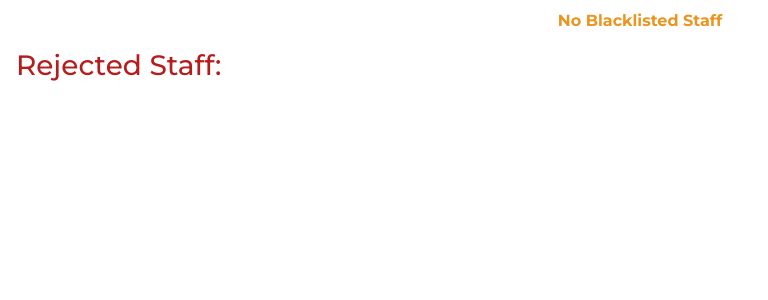
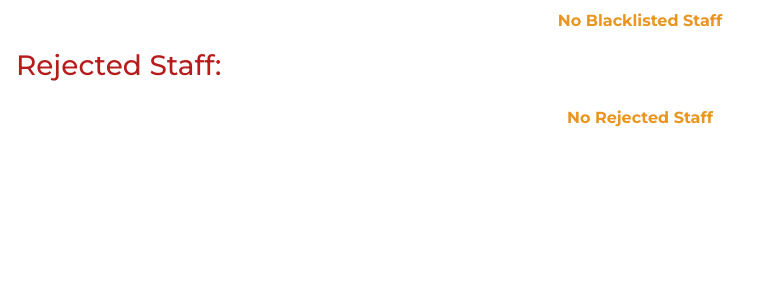
Before and after one commit to 24f2005691/v1-trekking-management-system, a Flask app: page /admin/manage-staff in a window 1280 px wide. Shown: the part 345-645 px from the top of the page, without its empty margins (0-768 px from the left). Run offline with Flask 3, Linux system fonts and the light colour scheme; the visitor is signed in with stand-in values (Sample User, id 1); some web fonts are replaced.

Commit message:
Milestone-TMA Final-Submission

```diff
--- a/app.py
+++ b/app.py
@@ -3,6 +3,7 @@ from config import db, Config
 from models import Users, Treks, Bookings
 from routes import auth_bp, admin_bp, user_bp, staff_bp
 from werkzeug.security import generate_password_hash
+from sqlalchemy import func
 
 app = Flask(__name__)
 
@@ -31,8 +32,6 @@ with app.app_context():
 
         db.session.add(admin)
         db.session.commit()
-
-from sqlalchemy import func
 
 @app.route("/")
 def homepage():
--- a/requirements.txt
+++ b/requirements.txt
@@ -1,2 +1,3 @@
-flask
-flask_sqlalchemy
+Flask
+Flask-SQLAlchemy
+Werkzeug
--- a/routes/admin_routes.py
+++ b/routes/admin_routes.py
@@ -16,7 +16,10 @@ def dashboard():
 
     total_users = Users.query.filter_by(role="trekker").count()
 
-    total_staff = Users.query.filter_by(role="staff").count()
+    total_staff = Users.query.filter_by(
+        role="staff",
+        status="staff_approved"
+    ).count()
 
     total_bookings = Bookings.query.count()
 
@@ -81,7 +84,7 @@ def manage_staff():
     rejected_staff = Users.query.filter_by(
         role = "staff",
         status = "staff_rejected"
-    )
+    ).all()
 
     blacklisted_staff = Users.query.filter_by(
         role = "staff",
@@ -227,33 +230,46 @@ def blacklist_user(user_id):
     ).first()
 
     if not user:
-
-        flash('User not found.')
-        return redirect(
-            url_for('admin.dashboard')
-        )
+        flash("User not found.")
+        return redirect(url_for("admin.dashboard"))
 
     if user.status == "blacklisted":
         flash("User is already blacklisted.")
 
     else:
 
+        # Prevent blacklisting staff assigned to active treks
+        if user.role == "staff":
+
+            active_treks = Treks.query.filter(
+                Treks.assigned_staff_id == user.id,
+                Treks.status.in_(["pending", "open", "closed"])
+            ).count()
+
+            if active_treks > 0:
+                flash(
+                    "Cannot blacklist this staff member because they are assigned to active treks. Reassign those treks first."
+                )
+                return redirect(
+                    url_for(
+                        "admin.view_user",
+                        user_id=user.id
+                    )
+                )
+
         user.status = "blacklisted"
         db.session.commit()
         flash("User blacklisted successfully.")
 
     if user.role == "staff":
-
         return redirect(
             url_for(
-                'admin.view_user',
+                "admin.view_user",
                 user_id=user.id
             )
         )
 
-    return redirect(
-        url_for('admin.manage_users')
-    )
+    return redirect(url_for("admin.manage_users"))
 
 @admin_bp.route('/manage-treks')
 @admin_required
--- a/templates/manage_bookings.html
+++ b/templates/manage_bookings.html
@@ -108,7 +108,7 @@
     {% if search %}
 
     <a
-        href="{{ url_for('admin.manage_treks') }}"
+        href="{{ url_for('admin.manage_bookings') }}"
         class="back-btn"
     >
         &lt; Go back
--- a/templates/manage_staff.html
+++ b/templates/manage_staff.html
@@ -357,8 +357,7 @@ class="back-btn">
     <span class="bold color-orange center">No Rejected Staff</span>
     {% endif %}
 
-    {% endif %}
-
 </div>
+{% endif %}
 
 {% endblock body %}
--- a/templates/trek_bookings.html
+++ b/templates/trek_bookings.html
@@ -275,7 +275,7 @@ class="back-btn">
             <td>{{ booking.participants }}</td>
             <td>{{ booking.booking_date.strftime("%d %B %Y") }}</td>
             <td>
-                {% if trek.status=="open" and trek.status=="closed" %}
+                {% if trek.status=="open" or trek.status=="closed" %}
                 <form action="{{ url_for('admin.cancel_booking', booking_id=booking.id) }}" method="POST">
                     <button
                     class="cancel-booking-btn"
```
Also changed, not shown: templates/user_dashboard.html (+10 -6 lines), README.md, 1 other file.
